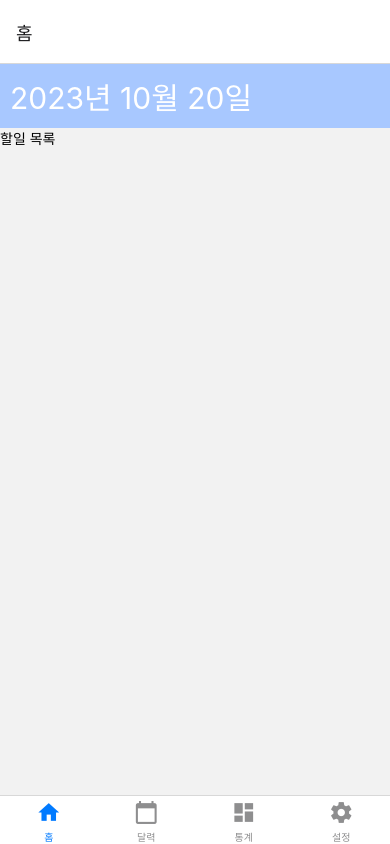
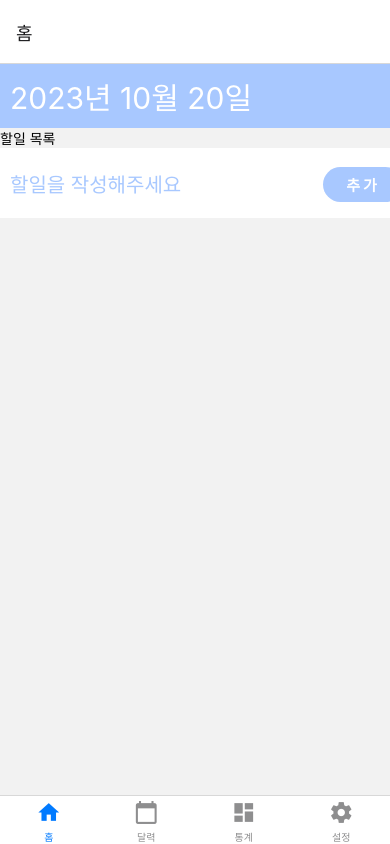
Before and after one commit to Galaxy-104/ReactNative-class, a React Native app: screen /Home in a window 390 px wide. Built offline with nearby package versions, Linux system fonts and the light colour scheme.

Commit message:
Feat: 할일 추가 기능
 할일 입력창, 추가 버튼 생성 (TodoInsert.js)

```diff
--- /dev/null
+++ b/components/TodoInsert.js
@@ -0,0 +1,74 @@
+import React, { useState } from 'react'
+import {
+  View,
+  Text,
+  TextInput,
+  TouchableOpacity,
+  StyleSheet,
+  Keyboard
+} from 'react-native'
+
+function TodoInsert(){
+  const [ todoText, setTodoText ] = useState('')
+  const onPress = () => {
+    setTodoText('')
+    Keyboard.dismiss()
+  }
+
+  return (
+    <View style={styles.container}>
+      <TextInput
+        placeholder='할일을 작성해주세요'
+        placeholderTextColor='#a8c8ff'
+        selectionColor={'d6e3ff'}
+        style={styles.input}
+        onChangeText={setTodoText}
+        onSubmitEditing={onPress}
+        />
+        <TouchableOpacity
+          activeOpacity={0.7}
+          onPress={onPress}
+        >
+          <View style={styles.button}>
+            <Text style={styles.buttonText}>추가</Text>
+          </View>
+        </TouchableOpacity>
+    </View>
+  )
+}
+
+const styles = StyleSheet.create({
+  container: {
+    height: 70,
+    paddingLeft: 10,
+    borderColor: 'transparent',
+    borderTopWidth: 3,
+    flexDirection: 'row',
+    alignItems: 'center',
+    justifyContent: 'space-between',
+    backgroundColor: '#fff',
+  },
+  input: {
+    fontSize: 20,
+    color: '#a8c8ff',
+    paddingVertical: 20,
+  },
+  button: {
+    backgroundColor: '#a8c8ff',
+    width: 80,
+    height: 35,
+    borderRadius: 20,
+    marginRight: 10,
+    justifyContent: 'center',
+    alignItems: 'center',
+    overflow: 'hidden',
+  },
+  buttonText: {
+    color: '#fff',
+    letterSpacing: 3,
+    fontWeight: 'bold',
+    fontSize: 15,
+  }
+})
+
+export default TodoInsert
--- a/screens/HomeScreen.js
+++ b/screens/HomeScreen.js
@@ -2,6 +2,7 @@ import React from 'react'
 import { SafeAreaView, View, Text, StyleSheet, StatusBar } from 'react-native'
 
 import DateHeader from '../components/DateHeader'
+import TodoInsert from '../components/TodoInsert'
 
 function HomeScreen({navigation}){
 
@@ -14,6 +15,7 @@ function HomeScreen({navigation}){
             <View>
                 <Text>할일 목록</Text>
             </View>
+            <TodoInsert/>
         </SafeAreaView>
     )
 }
```
